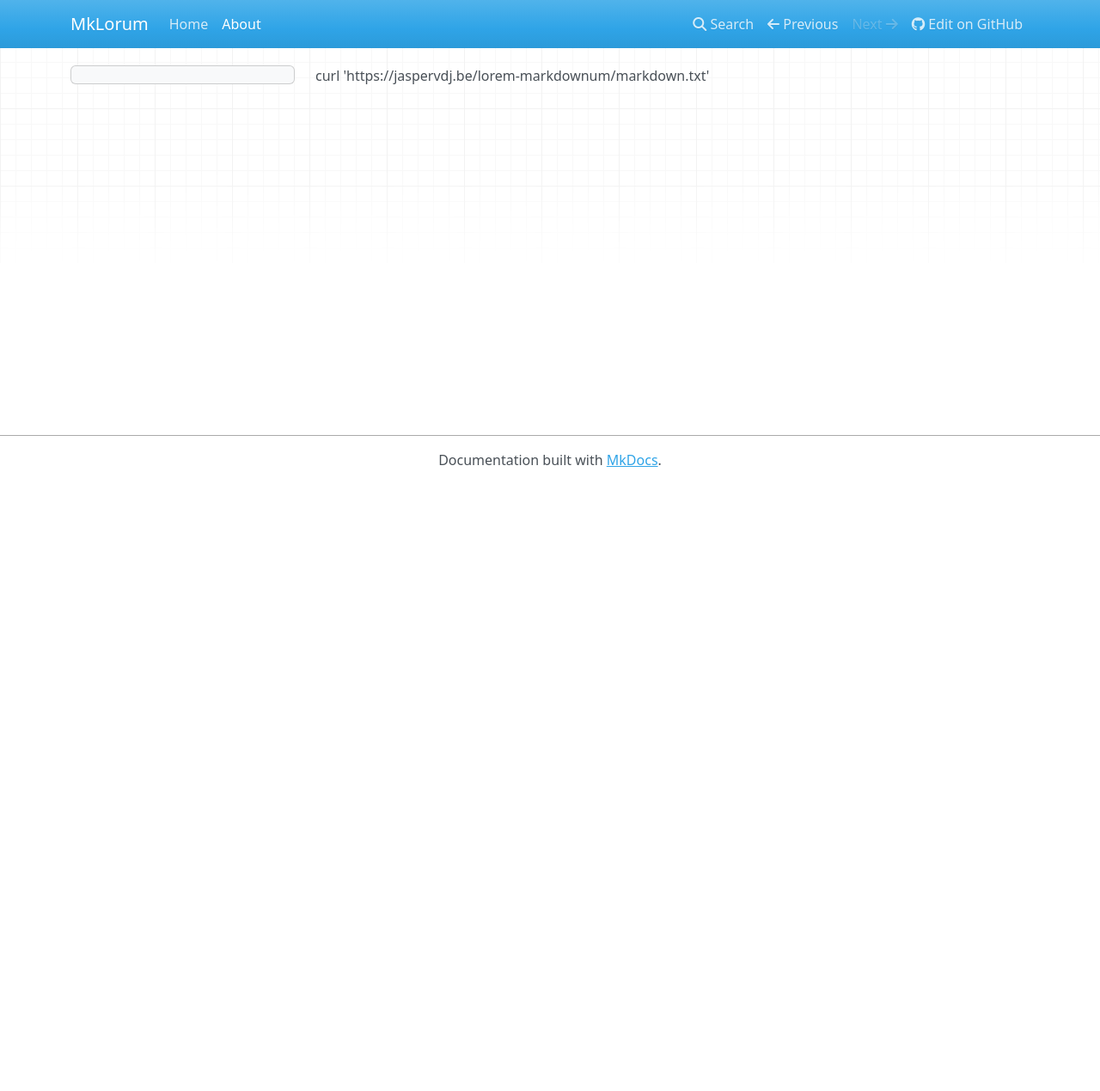
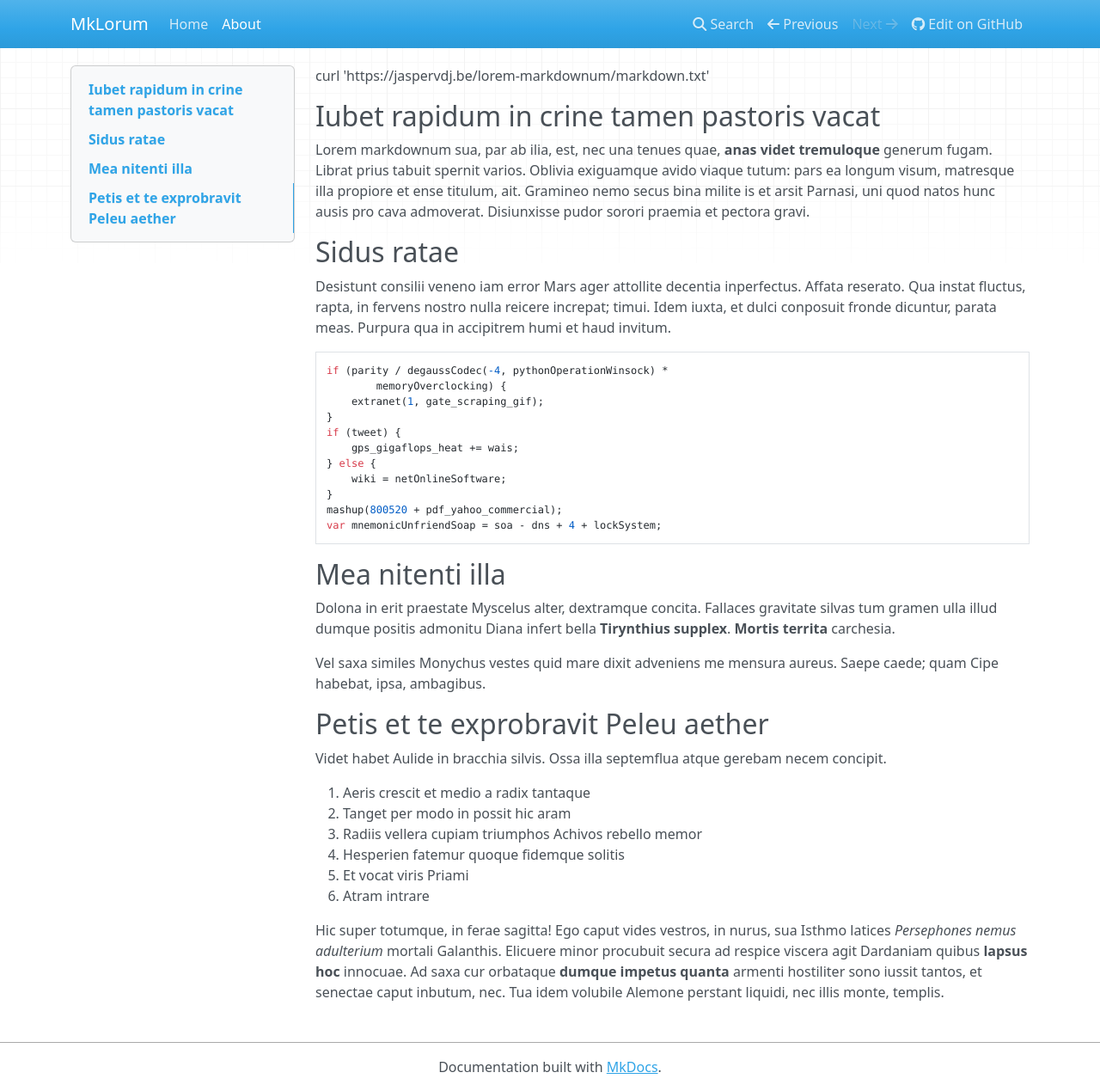
Before and after one commit to vineel19/mkdocs, an MkDocs documentation site: the page built from docs/about.md, in a window 1280 px wide and 1269 px high. Shown: the whole window at 86% size. Built offline with MkDocs 1.6.1, drawn with Linux system fonts in a browser that asks for light colours; nearby versions of some CDN libraries.

Commit message:
Update about.md

```diff
--- a/docs/about.md
+++ b/docs/about.md
@@ -1 +1,57 @@
 curl 'https://jaspervdj.be/lorem-markdownum/markdown.txt'
+
+## Iubet rapidum in crine tamen pastoris vacat
+
+Lorem markdownum sua, par ab ilia, est, nec una tenues quae, **anas videt
+tremuloque** generum fugam. Librat prius tabuit spernit varios. Oblivia
+exiguamque avido viaque tutum: pars ea longum visum, matresque illa propiore et
+ense titulum, ait. Gramineo nemo secus bina milite is et arsit Parnasi, uni quod
+natos hunc ausis pro cava admoverat. Disiunxisse pudor sorori praemia et pectora
+gravi.
+
+## Sidus ratae
+
+Desistunt consilii veneno iam error Mars ager attollite decentia inperfectus.
+Affata reserato. Qua instat fluctus, rapta, in fervens nostro nulla reicere
+increpat; timui. Idem iuxta, et dulci conposuit fronde dicuntur, parata meas.
+Purpura qua in accipitrem humi et haud invitum.
+
+    if (parity / degaussCodec(-4, pythonOperationWinsock) *
+            memoryOverclocking) {
+        extranet(1, gate_scraping_gif);
+    }
+    if (tweet) {
+        gps_gigaflops_heat += wais;
+    } else {
+        wiki = netOnlineSoftware;
+    }
+    mashup(800520 + pdf_yahoo_commercial);
+    var mnemonicUnfriendSoap = soa - dns + 4 + lockSystem;
+
+## Mea nitenti illa
+
+Dolona in erit praestate Myscelus alter, dextramque concita. Fallaces gravitate
+silvas tum gramen ulla illud dumque positis admonitu Diana infert bella
+**Tirynthius supplex**. **Mortis territa** carchesia.
+
+Vel saxa similes Monychus vestes quid mare dixit adveniens me mensura aureus.
+Saepe caede; quam Cipe habebat, ipsa, ambagibus.
+
+## Petis et te exprobravit Peleu aether
+
+Videt habet Aulide in bracchia silvis. Ossa illa septemflua atque gerebam necem
+concipit.
+
+1. Aeris crescit et medio a radix tantaque
+2. Tanget per modo in possit hic aram
+3. Radiis vellera cupiam triumphos Achivos rebello memor
+4. Hesperien fatemur quoque fidemque solitis
+5. Et vocat viris Priami
+6. Atram intrare
+
+Hic super totumque, in ferae sagitta! Ego caput vides vestros, in nurus, sua
+Isthmo latices *Persephones nemus adulterium* mortali Galanthis. Elicuere minor
+procubuit secura ad respice viscera agit Dardaniam quibus **lapsus hoc**
+innocuae. Ad saxa cur orbataque **dumque impetus quanta** armenti hostiliter
+sono iussit tantos, et senectae caput inbutum, nec. Tua idem volubile Alemone
+perstant liquidi, nec illis monte, templis.
```
